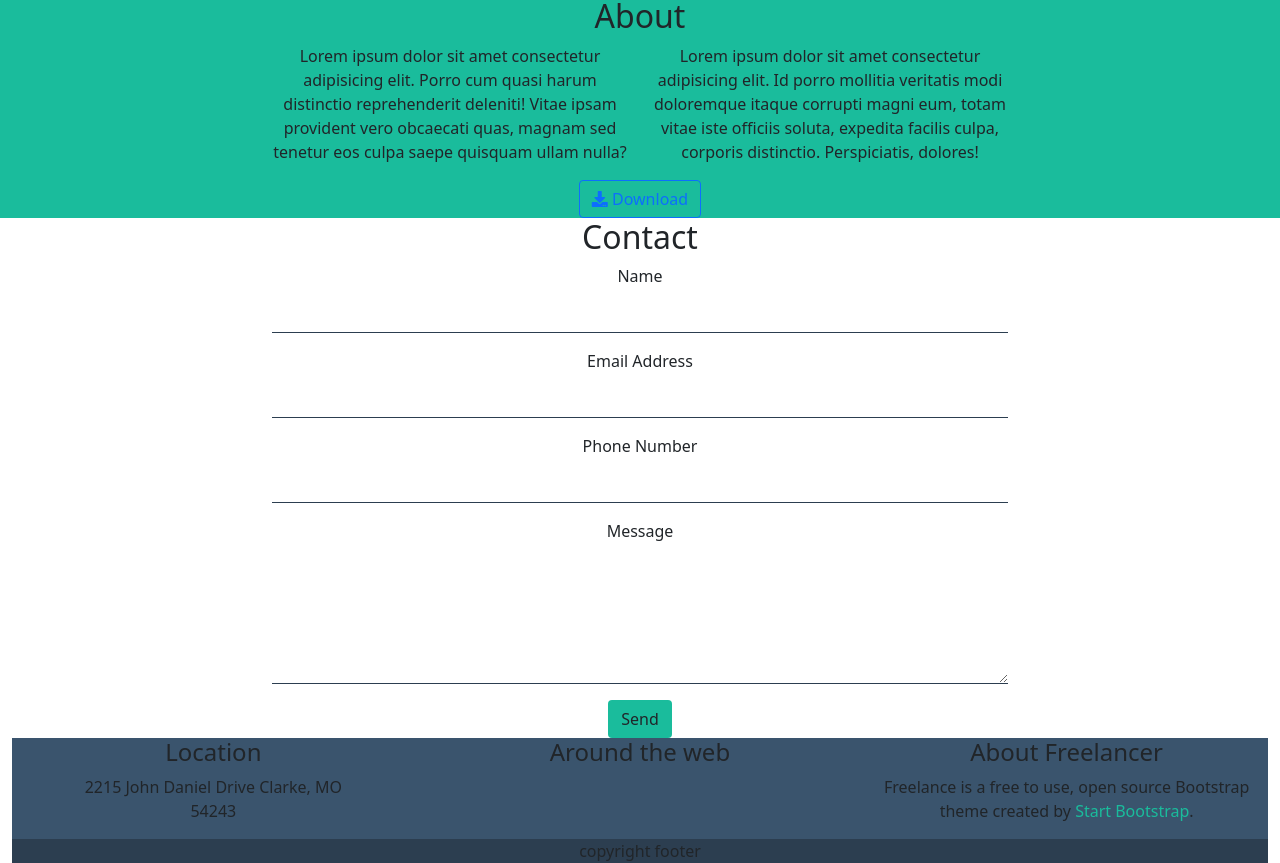
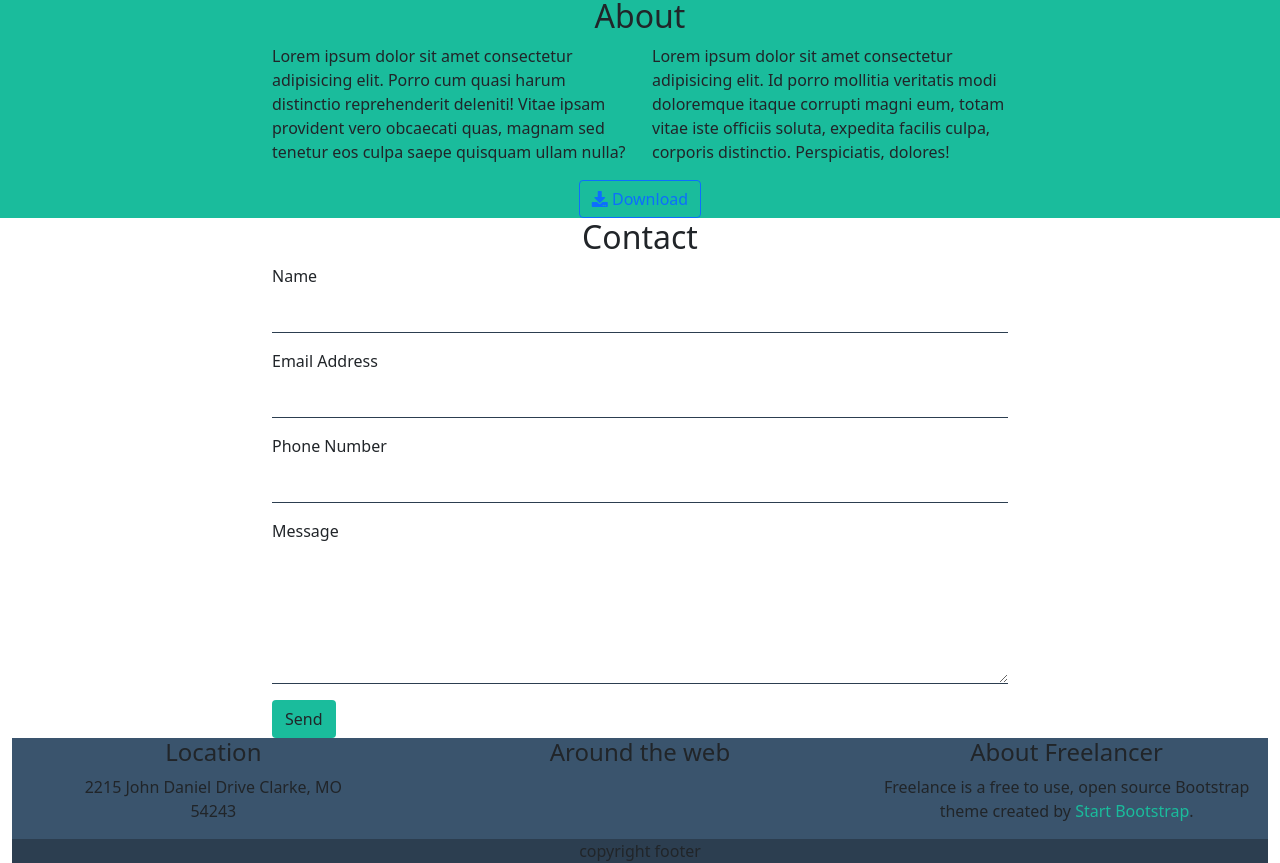
Before and after one commit to FedericaDiChio/html-css-bootstrap-freelancer, a plain HTML site: page index.html in a window 1280 px wide. Shown: the part 1018-1881 px from the top of the page. Drawn offline with nearby package versions, Linux system fonts and the light colour scheme.

Commit message:
added text-start

```diff
--- a/index.html
+++ b/index.html
@@ -78,7 +78,7 @@
                     <h2>About</h2>
                 </div>
             </div>
-            <div class="row">
+            <div class="row text-start">
                 <div class="col-12 offset-lg-2 col-lg-4">
                     <p>Lorem ipsum dolor sit amet consectetur adipisicing elit. Porro cum quasi harum distinctio reprehenderit deleniti! Vitae ipsam provident vero obcaecati quas, magnam sed tenetur eos culpa saepe quisquam ullam nulla?</p>
                 </div>
@@ -102,7 +102,7 @@
         </div>
         <div class="row">
             <div class="col-12 offset-lg-2 col-lg-8">
-                <form class="">
+                <form class="text-start">
                     <div class="mb-3">
                         <label for="name" class="form-label">Name</label>
                         <input type="text" class="form-control" id="name">
```
